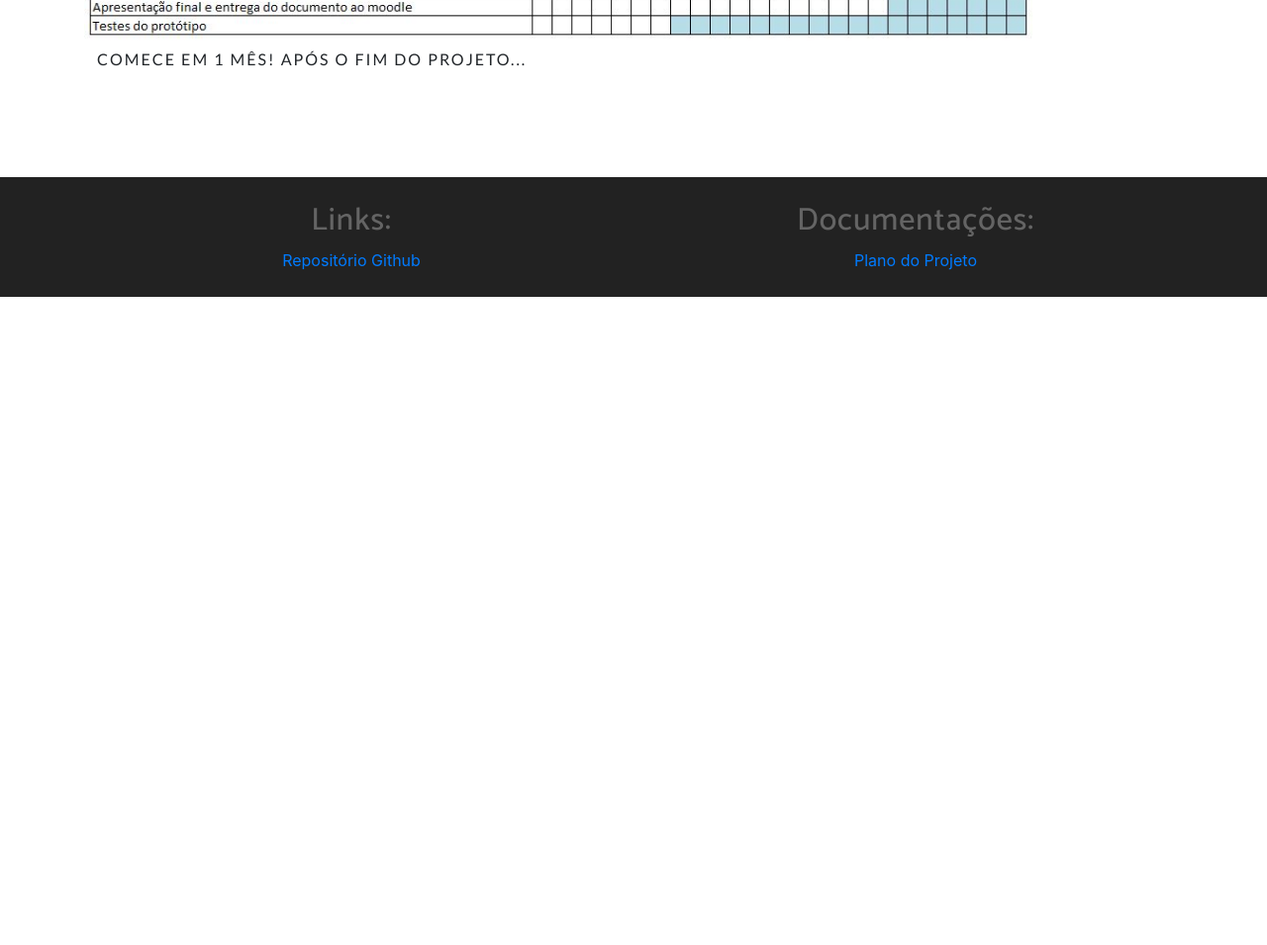
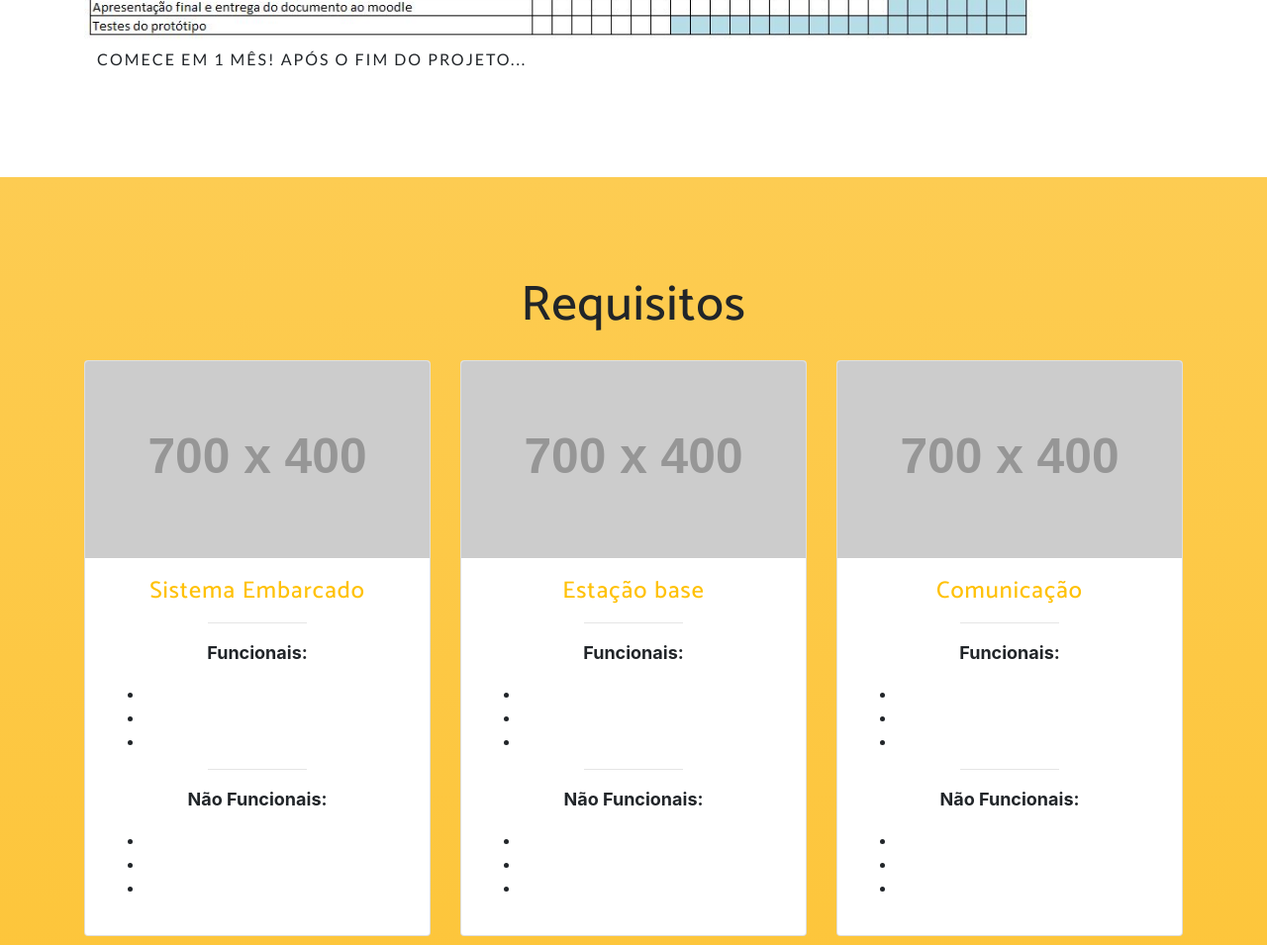
Before and after one commit to oficinaiot/oficinaiot.github.io, a website with bundled scripts: page index.html in a window 1280 px wide. Shown: the part 3685-4640 px from the top of the page at 99% size. Before the commit the page ends 3985 px from the top, so only its background shows below. Built offline with nearby package versions, Linux system fonts and the light colour scheme; placeholder pictures from the web are drawn by us; a web font is replaced by a local one.

Commit message:
Secao para Requisitos

```diff
--- a/index.html
+++ b/index.html
@@ -165,6 +165,95 @@
     <div class="overlay"></div>
   </section>
 
+
+
+
+  <section class="contact bg-primary" id="contact">
+     <div class="container">
+
+ <h2>Requisitos</h2>
+
+    <div class="row">
+      <div class="col-lg-4 col-sm-6 portfolio-item">
+        <div class="card h-100">
+          <a href="#"><img class="card-img-top" src="http://placehold.it/700x400" alt=""></a>
+          <div class="card-body">
+            <h4 class="card-title text-warning">
+              Sistema Embarcado
+            </h4>
+            <hr>
+            <p class="card-text"><strong>Funcionais:</strong><br>
+              <ul>
+                <li></li>
+                <li></li>
+                <li></li>
+              </ul></p>
+              <hr>
+            <p class="card-text"><strong>Não Funcionais:</strong><br>
+              <ul>
+                <li></li>
+                <li></li>
+                <li></li>
+              </ul></p>
+          </div>
+        </div>
+      </div>
+      <div class="col-lg-4 col-sm-6 portfolio-item">
+        <div class="card h-100">
+          <a href="#"><img class="card-img-top" src="http://placehold.it/700x400" alt=""></a>
+          <div class="card-body">
+            <h4 class="card-title text-warning">
+              Estação base
+            </h4>
+            <hr>
+            <p class="card-text"><strong>Funcionais:</strong><br>
+              <ul>
+                <li></li>
+                <li></li>
+                <li></li>
+              </ul></p>
+              <hr>
+            <p class="card-text"><strong>Não Funcionais:</strong><br>
+              <ul>
+                <li></li>
+                <li></li>
+                <li></li>
+              </ul></p>
+          </div>
+        </div>
+      </div>
+      <div class="col-lg-4 col-sm-6 portfolio-item">
+        <div class="card h-100">
+          <a href="#"><img class="card-img-top" src="http://placehold.it/700x400" alt=""></a>
+          <div class="card-body">
+            <h4 class="card-title text-warning">
+              Comunicação
+            </h4>
+           <hr>
+            <p class="card-text"><strong>Funcionais:</strong><br>
+              <ul>
+                <li></li>
+                <li></li>
+                <li></li>
+              </ul></p>
+              <hr>
+            <p class="card-text"><strong>Não Funcionais:</strong><br>
+              <ul>
+                <li></li>
+                <li></li>
+                <li></li>
+              </ul></p>
+          </div>
+        </div>
+      </div>
+
+    </div>
+    <!-- /.row -->
+  </div>
+</section>
+
+
+
   <footer>
     <div class="container">
     	<div class="row">
```
